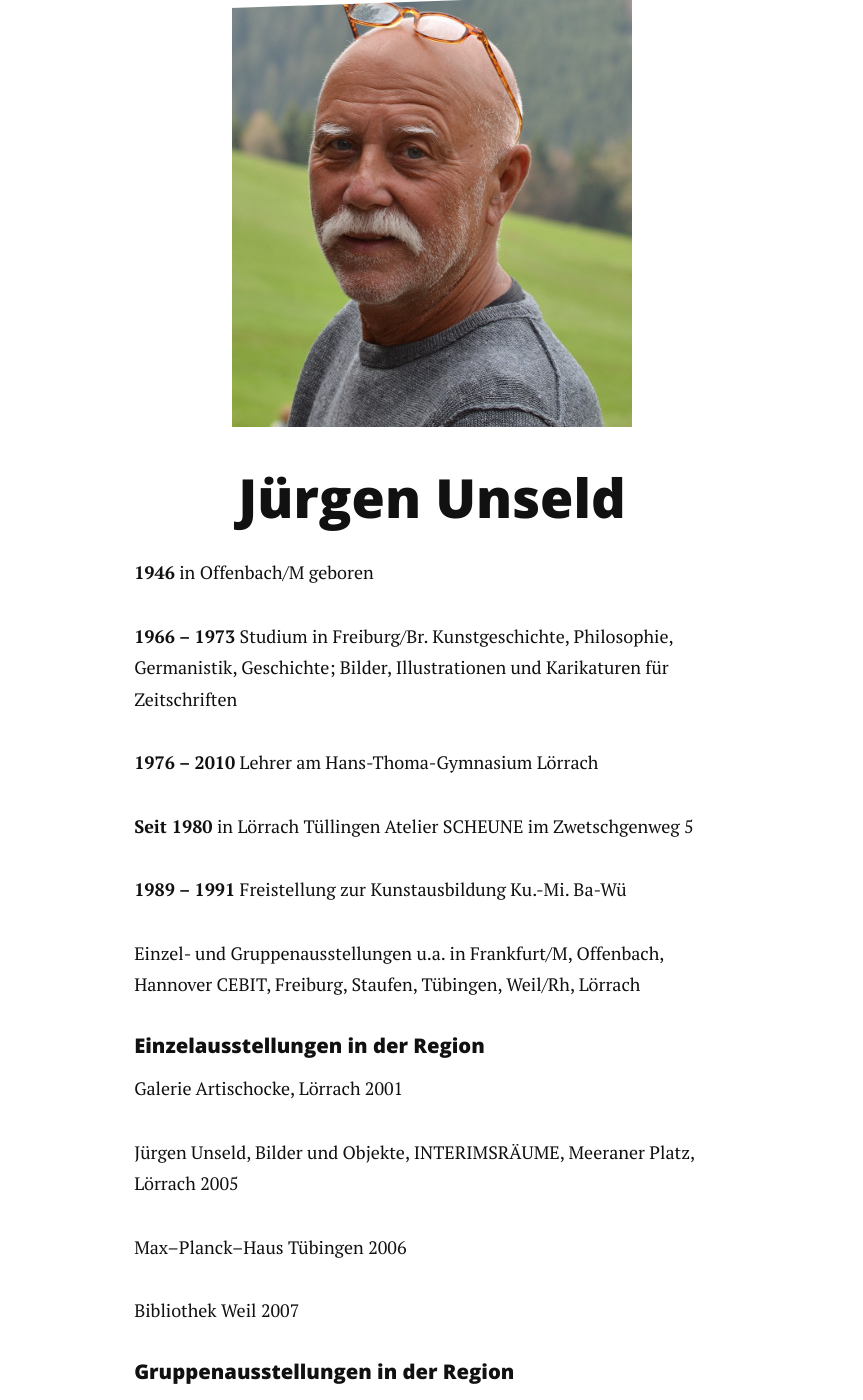
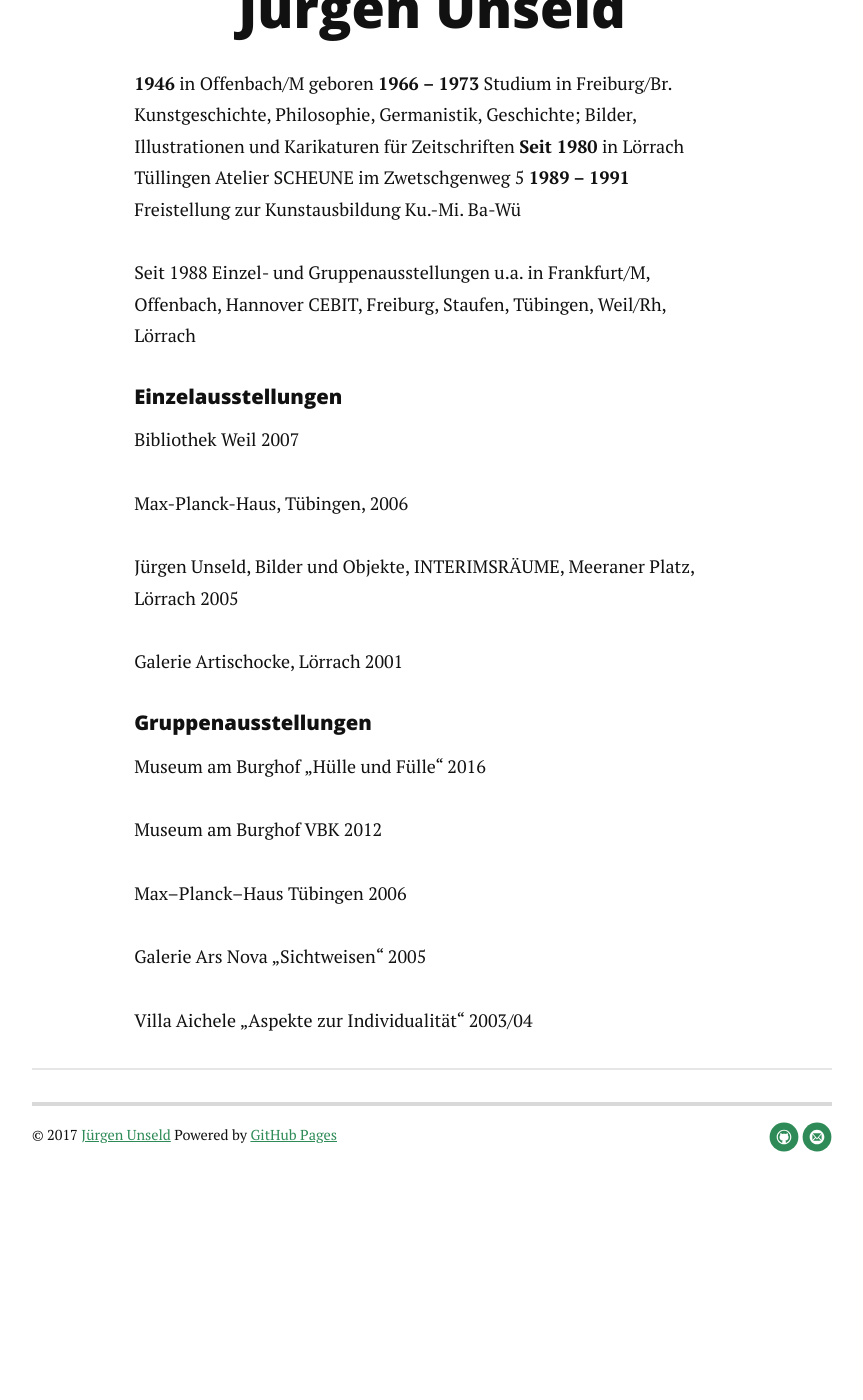
Before and after one commit to jueunseld/jueunseld.github.io, a Jekyll site: the page built from lebenslauf.md, in a window 1280 px wide and 1400 px high, scrolled down 323 px. Shown: the whole window, without its empty margins (208-1071 px from the left). Built offline with Jekyll 4.4.1, drawn with Linux system fonts in a browser that asks for light colours; nearby versions of some CDN libraries; after the commit the page ends 1562 px from its top, so only the background shows below that; some of the changed text lies outside the part shown.

Commit message:
Update lebenslauf.md
Korrekturen und Kürzungen

```diff
--- a/lebenslauf.md
+++ b/lebenslauf.md
@@ -1,41 +1,41 @@
 ---
 layout: post
 title:  "Jürgen Unseld"
-image: juergen.jpg
+
 ---
 
 **1946** in Offenbach/M geboren
-
 **1966 – 1973** Studium in Freiburg/Br.
 Kunstgeschichte, Philosophie, Germanistik,
 Geschichte; Bilder, Illustrationen und Karikaturen für Zeitschriften
-
-**1976 – 2010** Lehrer am Hans-Thoma-Gymnasium Lörrach
-
 **Seit 1980** in Lörrach Tüllingen
 Atelier SCHEUNE im Zwetschgenweg 5
-
 **1989 – 1991** Freistellung zur Kunstausbildung
 Ku.-Mi. Ba-Wü
 
-Einzel- und Gruppenausstellungen u.a. in Frankfurt/M, Offenbach, Hannover CEBIT, Freiburg, Staufen, Tübingen, Weil/Rh, Lörrach
 
-#### Einzelausstellungen in der Region
+
+Seit 1988 Einzel- und Gruppenausstellungen u.a. in Frankfurt/M, Offenbach, Hannover CEBIT, Freiburg, Staufen, Tübingen, Weil/Rh, Lörrach
+
+#### Einzelausstellungen
+
+Bibliothek Weil 2007
+
+Max-Planck-Haus, Tübingen, 2006
+
+Jürgen Unseld, Bilder und Objekte, INTERIMSRÄUME, Meeraner Platz, Lörrach 2005
 
 Galerie Artischocke, Lörrach 2001
 
-Jürgen Unseld, Bilder und Objekte, INTERIMSRÄUME, Meeraner Platz, Lörrach 2005
+
+#### Gruppenausstellungen
+
+Museum am Burghof „Hülle und Fülle“ 2016
+
+Museum am Burghof VBK 2012
 
 Max–Planck–Haus Tübingen 2006
 
-Bibliothek Weil 2007
-
-#### Gruppenausstellungen in der Region
+Galerie Ars Nova „Sichtweisen“ 2005
 
 Villa Aichele „Aspekte zur Individualität“ 2003/04
-
-Galerie Ars Nova „Sichtweisen“ 2005
-
-Museum am Burghof VBK 2012
-
-Museum am Burghof „Hülle und Fülle“ 2016
```
